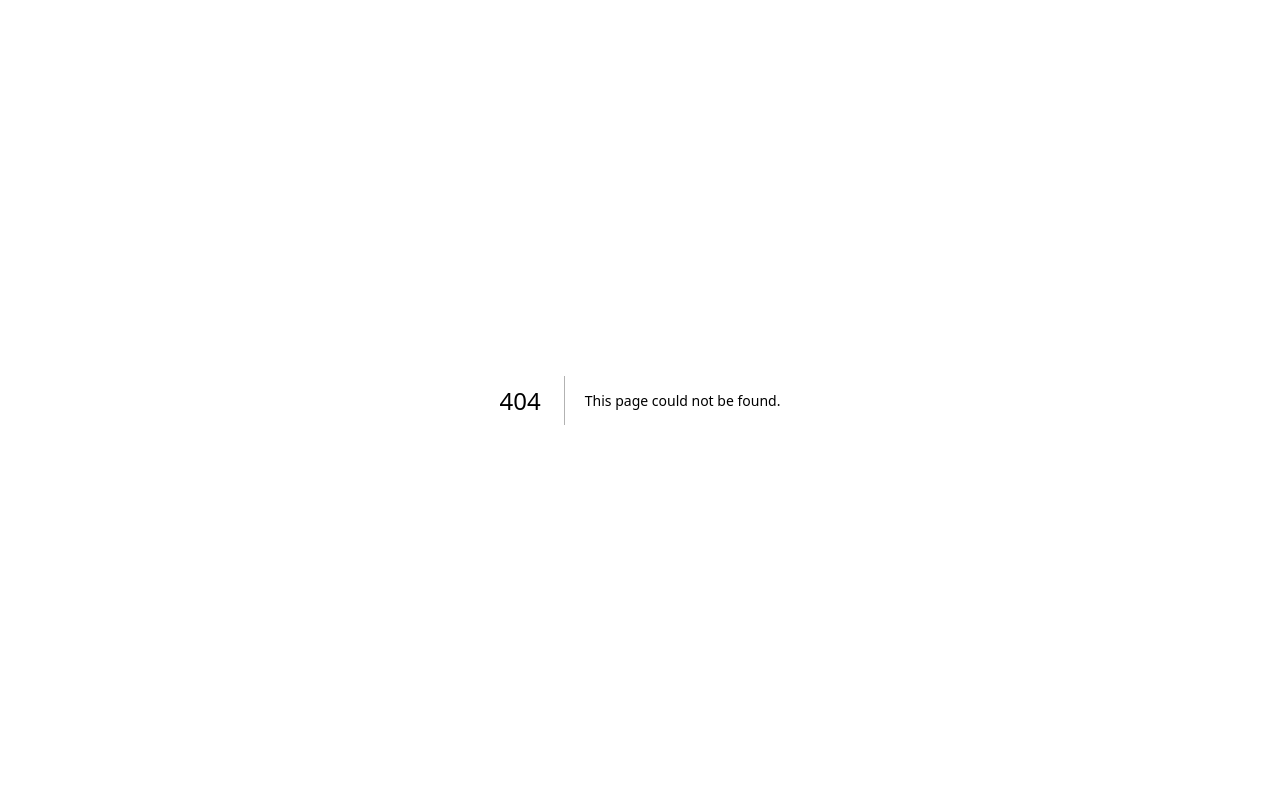
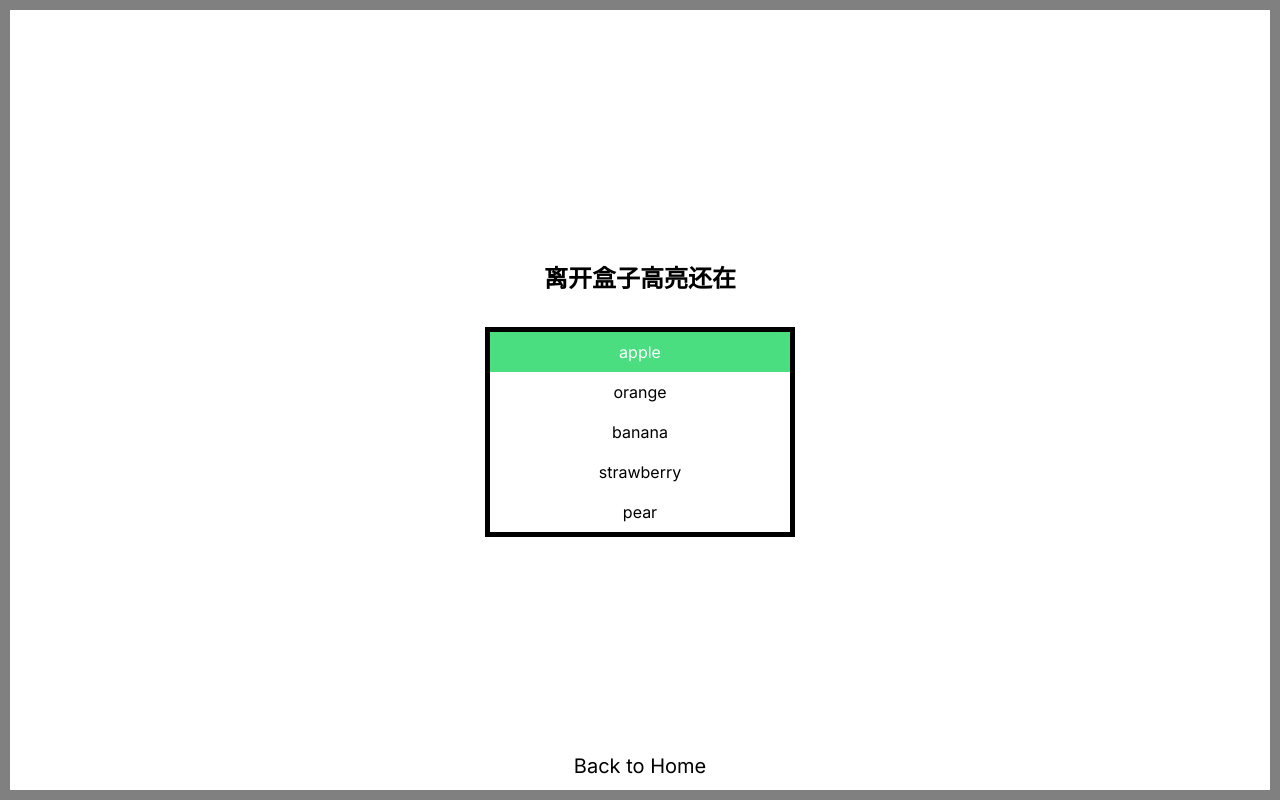
Before and after one commit to burnchi/Nextjs-all-in-one, a Next.js app: page /1 in a window 1280 px wide. Before the commit this address had no page. Built offline with nearby package versions, Linux system fonts and the light colour scheme.

Commit message:
add first course

```diff
--- /dev/null
+++ b/app/(course1)/1/page.tsx
@@ -0,0 +1,35 @@
+"use client";
+import Link from "next/link";
+import React, { useState } from "react";
+import { twMerge } from "tailwind-merge";
+
+const page = () => {
+  const items = ["apple", "orange", "banana", "strawberry", "pear"];
+  const [aindex, setAindex] = useState(0);
+  const onEnter = (item: number) => {
+    setAindex(item);
+  };
+
+  return (
+    <div className="text-center">
+      <h1 className="text-2xl font-semibold mb-8">离开盒子高亮还在</h1>
+      <div className="flex flex-col border-black border-[5px]">
+        {items.map((item, inx) => (
+          <div
+            key={item}
+            className={twMerge(
+              "flex justify-center items-center w-[300px] h-[40px]",
+              aindex === inx && "bg-green-400 text-white",
+            )}
+            onMouseEnter={() => onEnter(inx)}
+          >
+            {item}
+          </div>
+        ))}
+      </div>
+      {/* <Link>查看源码</Link> */}
+    </div>
+  );
+};
+
+export default page;
--- a/app/globals.css
+++ b/app/globals.css
@@ -2,26 +2,10 @@
 @tailwind components;
 @tailwind utilities;
 
-:root {
-  --foreground-rgb: 0, 0, 0;
-  --background-start-rgb: 214, 219, 220;
-  --background-end-rgb: 255, 255, 255;
+body {
+  height: 100vh;
+  border: 10px solid grey;
+  display: flex;
+  justify-content: center;
+  align-items: center;
 }
-
-@media (prefers-color-scheme: dark) {
-  :root {
-    --foreground-rgb: 255, 255, 255;
-    --background-start-rgb: 0, 0, 0;
-    --background-end-rgb: 0, 0, 0;
-  }
-}
-
-body {
-  color: rgb(var(--foreground-rgb));
-  background: linear-gradient(
-      to bottom,
-      transparent,
-      rgb(var(--background-end-rgb))
-    )
-    rgb(var(--background-start-rgb));
-}
--- a/app/layout.tsx
+++ b/app/layout.tsx
@@ -1,22 +1,32 @@
-import type { Metadata } from 'next'
-import { Inter } from 'next/font/google'
-import './globals.css'
+import type { Metadata } from "next";
+import { Inter } from "next/font/google";
+import "./globals.css";
+import Link from "next/link";
 
-const inter = Inter({ subsets: ['latin'] })
+const inter = Inter({ subsets: ["latin"] });
 
 export const metadata: Metadata = {
-  title: 'Create Next App',
-  description: 'Generated by create next app',
-}
+  title: "Create Next App",
+  description: "Generated by create next app",
+};
 
 export default function RootLayout({
   children,
 }: {
-  children: React.ReactNode
+  children: React.ReactNode;
 }) {
   return (
     <html lang="en">
-      <body className={inter.className}>{children}</body>
+      <body className={inter.className}>
+        {children}
+
+        <Link
+          href="/"
+          className="text-xl hover:text-orange-800 absolute bottom-5 right-1/2 translate-x-1/2"
+        >
+          Back to Home
+        </Link>
+      </body>
     </html>
-  )
+  );
 }
--- a/app/page.tsx
+++ b/app/page.tsx
@@ -1,113 +1,23 @@
-import Image from 'next/image'
+import Image from "next/image";
+import Link from "next/link";
 
 export default function Home() {
+  const navItems = [
+    {
+      label: "离开盒子高亮还在",
+      href: "/1",
+    },
+  ];
   return (
-    <main className="flex min-h-screen flex-col items-center justify-between p-24">
-      <div className="z-10 max-w-5xl w-full items-center justify-between font-mono text-sm lg:flex">
-        <p className="fixed left-0 top-0 flex w-full justify-center border-b border-gray-300 bg-gradient-to-b from-zinc-200 pb-6 pt-8 backdrop-blur-2xl dark:border-neutral-800 dark:bg-zinc-800/30 dark:from-inherit lg:static lg:w-auto  lg:rounded-xl lg:border lg:bg-gray-200 lg:p-4 lg:dark:bg-zinc-800/30">
-          Get started by editing&nbsp;
-          <code className="font-mono font-bold">app/page.tsx</code>
-        </p>
-        <div className="fixed bottom-0 left-0 flex h-48 w-full items-end justify-center bg-gradient-to-t from-white via-white dark:from-black dark:via-black lg:static lg:h-auto lg:w-auto lg:bg-none">
-          <a
-            className="pointer-events-none flex place-items-center gap-2 p-8 lg:pointer-events-auto lg:p-0"
-            href="https://vercel.com?utm_source=create-next-app&utm_medium=appdir-template&utm_campaign=create-next-app"
-            target="_blank"
-            rel="noopener noreferrer"
-          >
-            By{' '}
-            <Image
-              src="/vercel.svg"
-              alt="Vercel Logo"
-              className="dark:invert"
-              width={100}
-              height={24}
-              priority
-            />
-          </a>
-        </div>
-      </div>
-
-      <div className="relative flex place-items-center before:absolute before:h-[300px] before:w-[480px] before:-translate-x-1/2 before:rounded-full before:bg-gradient-radial before:from-white before:to-transparent before:blur-2xl before:content-[''] after:absolute after:-z-20 after:h-[180px] after:w-[240px] after:translate-x-1/3 after:bg-gradient-conic after:from-sky-200 after:via-blue-200 after:blur-2xl after:content-[''] before:dark:bg-gradient-to-br before:dark:from-transparent before:dark:to-blue-700 before:dark:opacity-10 after:dark:from-sky-900 after:dark:via-[#0141ff] after:dark:opacity-40 before:lg:h-[360px] z-[-1]">
-        <Image
-          className="relative dark:drop-shadow-[0_0_0.3rem_#ffffff70] dark:invert"
-          src="/next.svg"
-          alt="Next.js Logo"
-          width={180}
-          height={37}
-          priority
-        />
-      </div>
-
-      <div className="mb-32 grid text-center lg:max-w-5xl lg:w-full lg:mb-0 lg:grid-cols-4 lg:text-left">
-        <a
-          href="https://nextjs.org/docs?utm_source=create-next-app&utm_medium=appdir-template&utm_campaign=create-next-app"
-          className="group rounded-lg border border-transparent px-5 py-4 transition-colors hover:border-gray-300 hover:bg-gray-100 hover:dark:border-neutral-700 hover:dark:bg-neutral-800/30"
-          target="_blank"
-          rel="noopener noreferrer"
+    <div className="border flex flex-col gap-2">
+      {navItems.map((item) => (
+        <Link
+          href={item.href}
+          className="px-5 py-4 text-xl font-medium hover:text-green-300 hover:bg-black"
         >
-          <h2 className={`mb-3 text-2xl font-semibold`}>
-            Docs{' '}
-            <span className="inline-block transition-transform group-hover:translate-x-1 motion-reduce:transform-none">
-              -&gt;
-            </span>
-          </h2>
-          <p className={`m-0 max-w-[30ch] text-sm opacity-50`}>
-            Find in-depth information about Next.js features and API.
-          </p>
-        </a>
-
-        <a
-          href="https://nextjs.org/learn?utm_source=create-next-app&utm_medium=appdir-template-tw&utm_campaign=create-next-app"
-          className="group rounded-lg border border-transparent px-5 py-4 transition-colors hover:border-gray-300 hover:bg-gray-100 hover:dark:border-neutral-700 hover:dark:bg-neutral-800/30"
-          target="_blank"
-          rel="noopener noreferrer"
-        >
-          <h2 className={`mb-3 text-2xl font-semibold`}>
-            Learn{' '}
-            <span className="inline-block transition-transform group-hover:translate-x-1 motion-reduce:transform-none">
-              -&gt;
-            </span>
-          </h2>
-          <p className={`m-0 max-w-[30ch] text-sm opacity-50`}>
-            Learn about Next.js in an interactive course with&nbsp;quizzes!
-          </p>
-        </a>
-
-        <a
-          href="https://vercel.com/templates?framework=next.js&utm_source=create-next-app&utm_medium=appdir-template&utm_campaign=create-next-app"
-          className="group rounded-lg border border-transparent px-5 py-4 transition-colors hover:border-gray-300 hover:bg-gray-100 hover:dark:border-neutral-700 hover:dark:bg-neutral-800/30"
-          target="_blank"
-          rel="noopener noreferrer"
-        >
-          <h2 className={`mb-3 text-2xl font-semibold`}>
-            Templates{' '}
-            <span className="inline-block transition-transform group-hover:translate-x-1 motion-reduce:transform-none">
-              -&gt;
-            </span>
-          </h2>
-          <p className={`m-0 max-w-[30ch] text-sm opacity-50`}>
-            Explore starter templates for Next.js.
-          </p>
-        </a>
-
-        <a
-          href="https://vercel.com/new?utm_source=create-next-app&utm_medium=appdir-template&utm_campaign=create-next-app"
-          className="group rounded-lg border border-transparent px-5 py-4 transition-colors hover:border-gray-300 hover:bg-gray-100 hover:dark:border-neutral-700 hover:dark:bg-neutral-800/30"
-          target="_blank"
-          rel="noopener noreferrer"
-        >
-          <h2 className={`mb-3 text-2xl font-semibold`}>
-            Deploy{' '}
-            <span className="inline-block transition-transform group-hover:translate-x-1 motion-reduce:transform-none">
-              -&gt;
-            </span>
-          </h2>
-          <p className={`m-0 max-w-[30ch] text-sm opacity-50`}>
-            Instantly deploy your Next.js site to a shareable URL with Vercel.
-          </p>
-        </a>
-      </div>
-    </main>
-  )
+          {item.label}
+        </Link>
+      ))}
+    </div>
+  );
 }
```
Also changed, not shown: package.json (+6 -5 lines), 1 other file (tests, documents, lock files or other folders).
